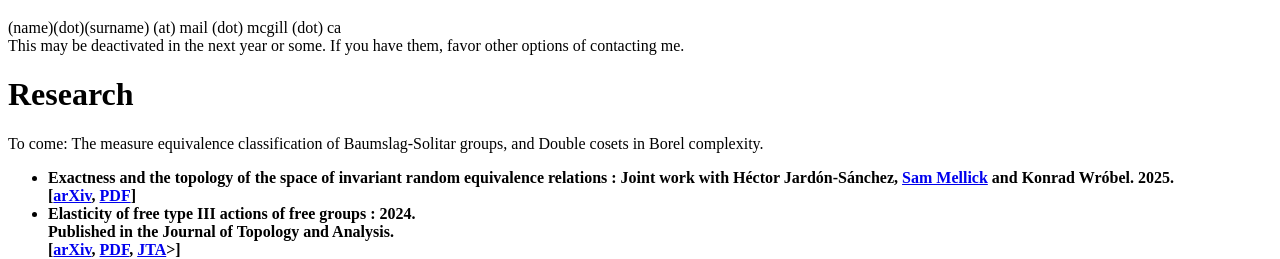
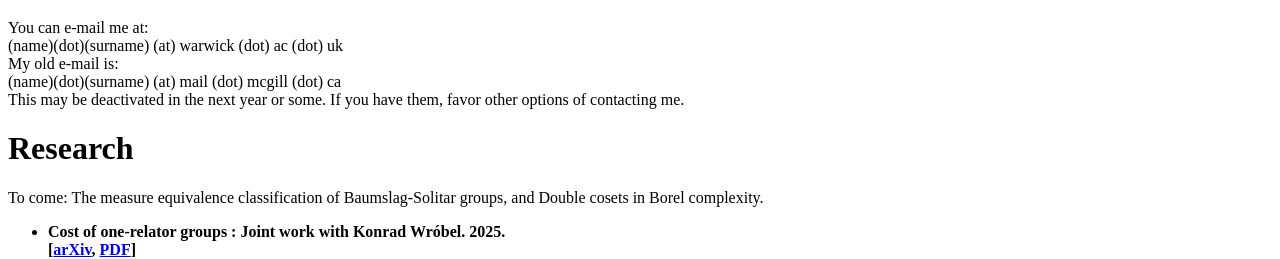
Before and after one commit to AntoineGPoulin/AntoineGPoulin.github.io, a plain HTML site: page index.html in a window 1280 px wide. Shown: the part 679-938 px from the top of the page. Drawn offline with Linux system fonts and the light colour scheme.

Commit message:
Updated website

```diff
--- a/index.html
+++ b/index.html
@@ -47,7 +47,7 @@ Description of myself
 -->
     <h1> Me, myself and I</h1>
     <p>
-    I am a PhD student working with <a href="https://www.math.mcgill.ca/atserunyan/index.html">Anush Tserunyan</a>. I am in Montréal, at McGill University.
+    I am a postdoc at the Warwick Mathematics Institute. I did my PhD working with <a href="https://www.math.mcgill.ca/atserunyan/index.html">Anush Tserunyan</a> in Montréal, at McGill University.
     My interests lies in Measured Group Theory, Descriptive Set Theory and Probability. Somewhen in 2026, I will move to the UK.
     </p>
 
@@ -56,7 +56,10 @@ Contact Info
 -->
     <h1> Contact</h1>
     <p>
-    (name)(dot)(surname) (at) mail (dot) mcgill (dot) ca
+    You can e-mail me at:
+    <br>(name)(dot)(surname) (at) warwick (dot) ac (dot) uk
+    <br> My old e-mail is:
+    <br>(name)(dot)(surname) (at) mail (dot) mcgill (dot) ca
     <br> This may be deactivated in the next year or some. If you have them, favor other options of contacting me.
     </p>
 
@@ -68,6 +71,13 @@ Research Section
     <p>To come: The measure equivalence classification of Baumslag-Solitar groups, and Double cosets in Borel complexity.</p>
 
     <ul>
+
+    <li>
+        <b>Cost of one-relator groups
+        : Joint work with Konrad Wróbel. 2025.
+        <br>[<a href="https://arxiv.org/abs/2606.23506">arXiv</a>, <a href="/pdf/onerel.pdf">PDF</a>]
+    </li>
+
 
     <li>
         <b>Exactness and the topology of the space of invariant random equivalence relations
```
Also changed, not shown: 1 other file.
